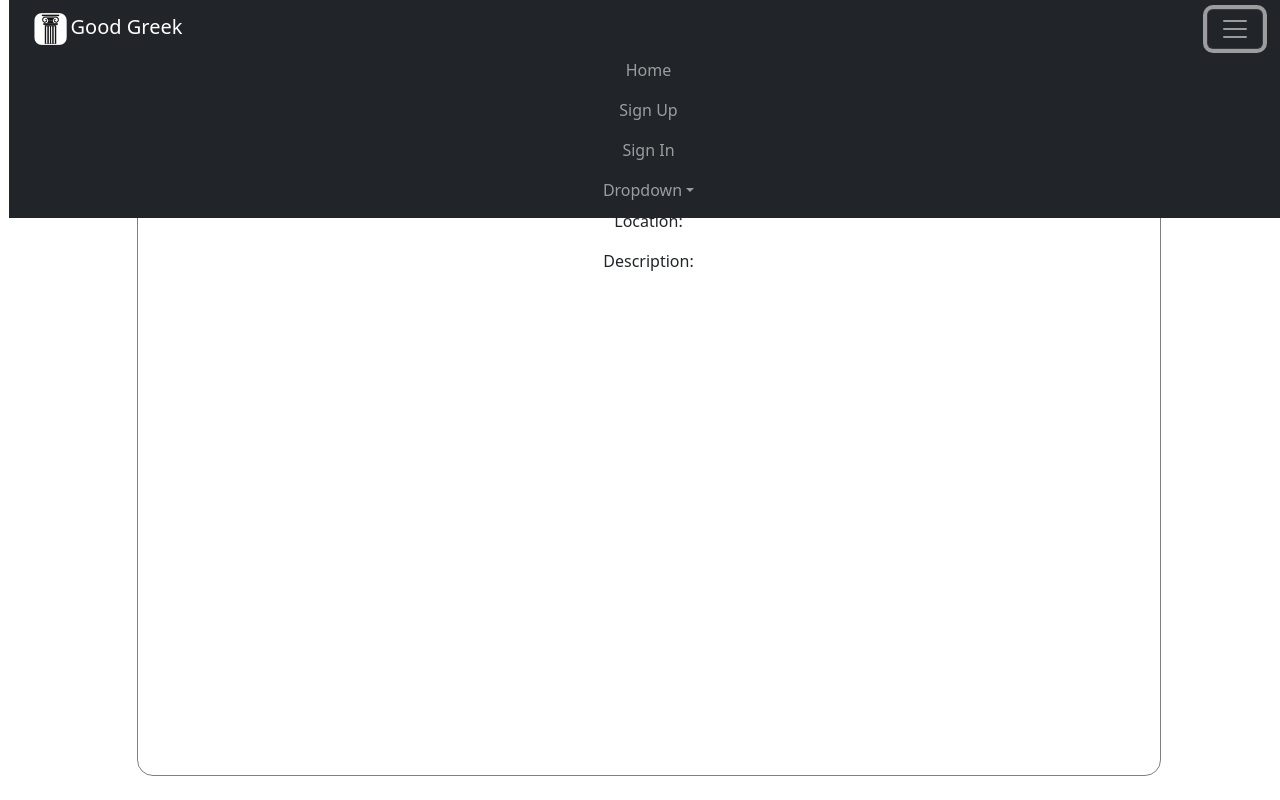
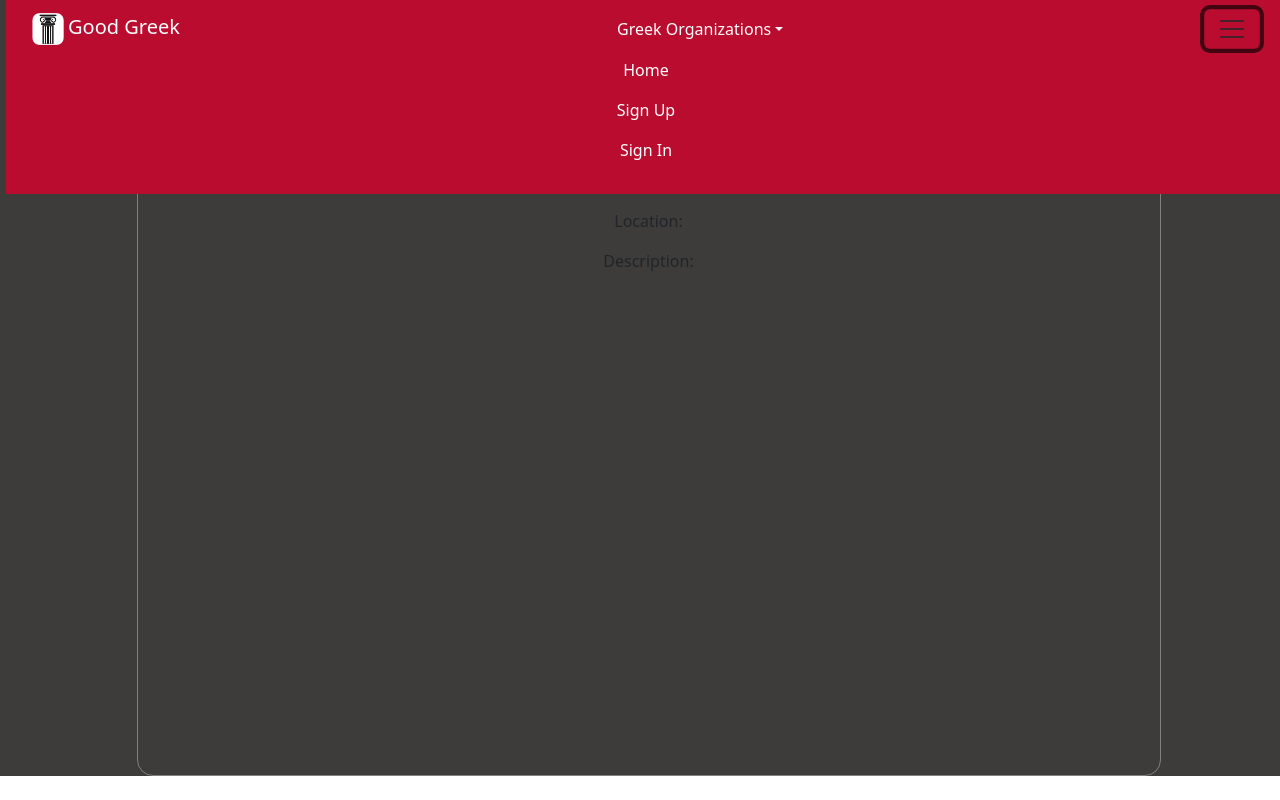
Before and after one commit to dylancrter/goodgreek, a React (Create React App) app in the folder Front-end/goodgreek/: page /event in a window 1280 px wide. Both pictures are taken after a click on the button 1234 px from the left and 28 px from the top of the page. Built offline with nearby package versions, Linux system fonts and the light colour scheme.

Commit message:
CSS Update
Started color palette integration

```diff
--- a/Front-end/goodgreek/src/components/TopBar.js
+++ b/Front-end/goodgreek/src/components/TopBar.js
@@ -7,25 +7,25 @@ import "bootstrap/dist/css/bootstrap.min.css";
 
 export default function TopBar() {
   return (
-    <Navbar expand={false} bg="dark" variant="dark" className="TopBar">
+    <Navbar expand={false} style={{ backgroundColor: '#ba0c2f' }} className="TopBar">
       <Navbar.Brand href="/" className="brand">
         <img src={Logo} className="logo"></img>
         <h1 className="goodgreek">Good Greek</h1>
       </Navbar.Brand>
-      <Navbar.Toggle aria-controls="responsive-navbar-nav" />
+      <NavDropdown style={{ backgroundColor: '#ba0c2f' }} className="OrgDropdown" title="Greek Organizations" id="collasible-nav-dropdown">
+            <NavDropdown.Item href="#signup">Interfraternity Council</NavDropdown.Item>
+            <NavDropdown.Item href="#signin">Multicultural Greek Council</NavDropdown.Item>
+            <NavDropdown.Item href="#signin">National Pan-Hellenic Council</NavDropdown.Item>
+            <NavDropdown.Item href="#signin">Panhellenic Association</NavDropdown.Item>
+      </NavDropdown>
+      <Navbar.Toggle aria-controls="responsive-navbar-nav"/>
       <Navbar.Collapse id="responsive-navbar-nav">
-        <Nav className="mr-auto">
-          <Nav.Link href="/">Home</Nav.Link>
-          <Nav.Link href="signup">Sign Up</Nav.Link>
-          <Nav.Link href="signin">Sign In</Nav.Link>
-          <NavDropdown title="Dropdown" id="collasible-nav-dropdown">
-            <NavDropdown.Item href="#signup">Test1</NavDropdown.Item>
-            <NavDropdown.Item href="#signin">Test2</NavDropdown.Item>
-            <NavDropdown.Divider />
-            <NavDropdown.Item href="#action/3.4">
-              Separated link
-            </NavDropdown.Item>
-          </NavDropdown>
+        <Nav className="menu">
+          <Nav.Link href="/" style={{ color: 'white' }}>Home</Nav.Link>
+          {true &&
+          <p><Nav.Link href="signup" style={{ color: 'white' }}>Sign Up</Nav.Link>
+          <Nav.Link href="signin" style={{ color: 'white' }}>Sign In</Nav.Link></p>
+          }
         </Nav>
       </Navbar.Collapse>
     </Navbar>
--- a/Front-end/goodgreek/src/css/App.css
+++ b/Front-end/goodgreek/src/css/App.css
@@ -4,6 +4,7 @@
   flex-direction: column;
   justify-content: center;
   align-items: center;
+  background-color: #3d3c3a;
 }
 
 
--- /dev/null
+++ b/Front-end/goodgreek/src/css/Profile.css
@@ -0,0 +1,6 @@
+.profile {
+    width: 80vw;
+    height: 88vh;
+    border: .1em solid grey;
+    border-radius: 1em;
+}
--- a/Front-end/goodgreek/src/css/TopBar.css
+++ b/Front-end/goodgreek/src/css/TopBar.css
@@ -8,6 +8,8 @@
     top: 0; /* Position the navbar at the top of the page */
     padding-left: 2vw !important;
     padding-right: 2vw !important;
+    margin-left: -5px;
+    color: white;
 }
 
 .dropdown-toggle::after {
@@ -16,18 +18,6 @@
 
 .dropdown::after {
     content: none;
-}
-
-.hamburger::after {
-    content: none;
-}
-
-.hamburgerline {
-    width: 35px;
-    height: 4px;
-    border-radius: 1px;
-    background-color: black;
-    margin: 6px 0;
 }
 
 .logo {
@@ -46,4 +36,13 @@
     vertical-align: middle;
     margin-top: .1em;
     margin-left: .2em;
+    color: white;
 }
+
+.OrgDropdown {
+    color: white;
+}
+
+Nav-Link {
+    color: white;
+}
--- a/Front-end/goodgreek/src/css/eventlist.css
+++ b/Front-end/goodgreek/src/css/eventlist.css
@@ -4,4 +4,5 @@
     display: flex;
     flex-direction: column;
     align-items: center;
+   color: white;
 }
--- a/Front-end/goodgreek/src/css/index.css
+++ b/Front-end/goodgreek/src/css/index.css
@@ -9,6 +9,7 @@ body {
   height: 100%;
   overflow: hidden;
   position: relative;
+  color: white;
 }
 
 code {
```
Also changed, not shown: Front-end/goodgreek/src/components/Hamburger.js (deleted, +0 -11 lines), Front-end/goodgreek/src/pages/Profile.js (added, +15 -0 lines).
